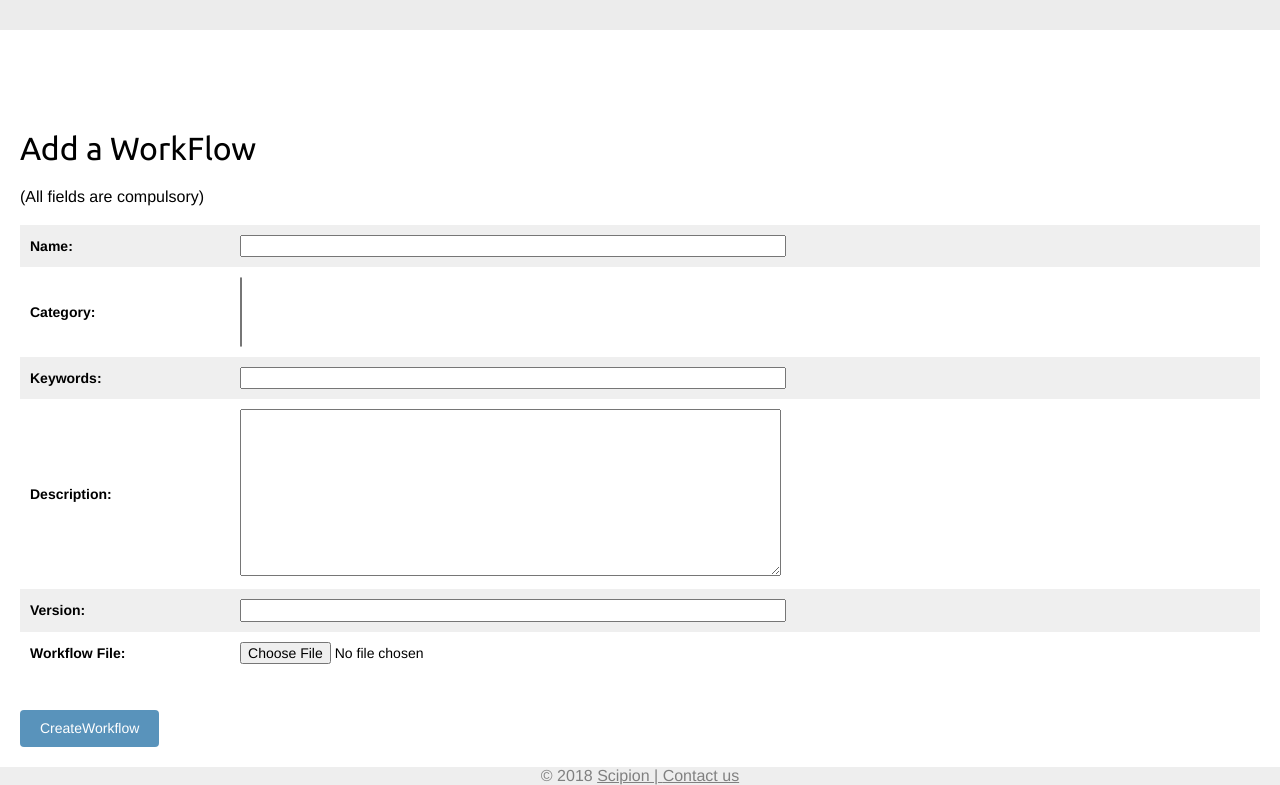
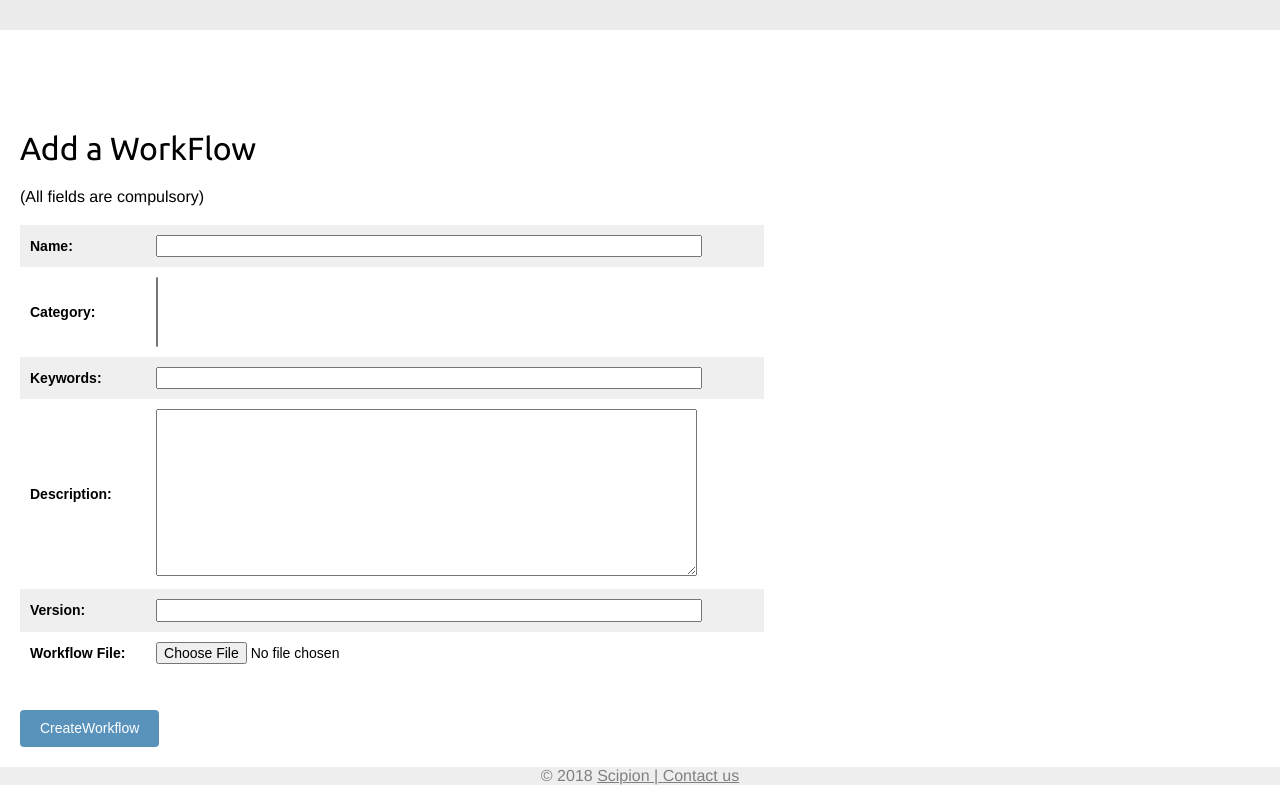
Before and after one commit to rmarabini/scipionWorkflowRepository, a Django app: page /workflow_add_manually/ in a window 1280 px wide. Shown: the part 45-830 px from the top of the page. Run offline with Django 3.2, Linux system fonts and the light colour scheme; data that the repository does not hold is empty; some libraries are stand-ins or nearby versions.

Commit message:
move workflow plot to rigth side

```diff
--- a/templates/upload/workflow_add_manually.html
+++ b/templates/upload/workflow_add_manually.html
@@ -18,6 +18,9 @@
     <br>
         <h1>Add a WorkFlow</h1>
         (All fields are compulsory)</br> </br>
+<div class="pure-g">
+    <div class="pure-u-3-5">
+
         <form id="workflow_form" action="{% url workflowAction %}"
 method="post" enctype="multipart/form-data">
 
@@ -31,9 +34,12 @@ method="post" enctype="multipart/form-data">
 
             <input type="submit" name="submit_workflow" value="CreateWorkflow" />
         </form>
+    </div>
             <!-- show workflow three -->
+    <div class="pure-u-2-5">
         <scipion-workflow
             src='{{json_workflow|safe}}'  height="400px" width="400px">
         </scipion-workflow>
-
+    </div>
+</div>
 {% endblock %}
```
